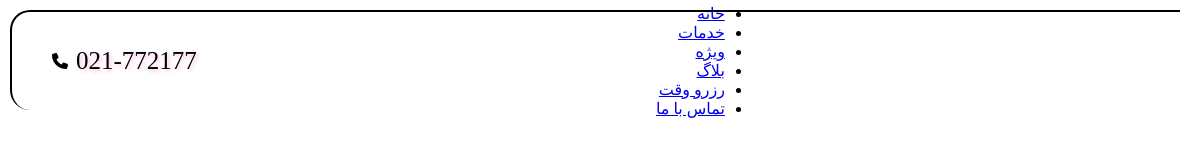
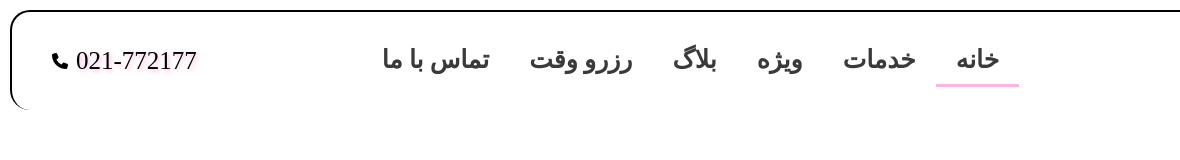
Before and after one commit to Zeynab-jalalian/Dental-Web, a plain HTML site: page index.html in a window 1280 px wide. Shown: the full height of the page, 0-1180 px from the left. Drawn offline with Linux system fonts and the light colour scheme; a web font is replaced by a local one.

Commit message:
header css

```diff
--- a/index.html
+++ b/index.html
@@ -21,7 +21,7 @@
 
       <div class="menu">
         <ul>
-          <li><a href="#">خانه</a></li>
+          <li class="active"><a href="#">خانه</a></li>
           <li><a href="#">خدمات</a></li>
           <li><a href="#">ویژه</a></li>
           <li><a href="#">بلاگ</a></li>
--- a/style.css
+++ b/style.css
@@ -32,5 +32,26 @@ header {
   margin-left: 8px;
   font-size: 25px;
   font-weight: 400;
-  text-shadow: 2px 2px 4px rgb(252, 181, 222);
+  text-shadow: 2px 2px 4px #fcb5de;
 }
+.menu ul {
+  display: flex;
+  justify-content: center;
+  align-items: center;
+}
+.menu ul li {
+  list-style: none;
+  padding: 10px 20px;
+  border-bottom: 3px solid transparent;
+  transition: 0.2s;
+}
+.menu ul li a {
+  text-decoration: none;
+  color: #3a3a3a;
+  font-size: 25px;
+  font-weight: 600;
+}
+.menu ul li:hover,
+.menu ul li.active{
+    border-bottom: 3px solid #fcb5de;
+}
```
